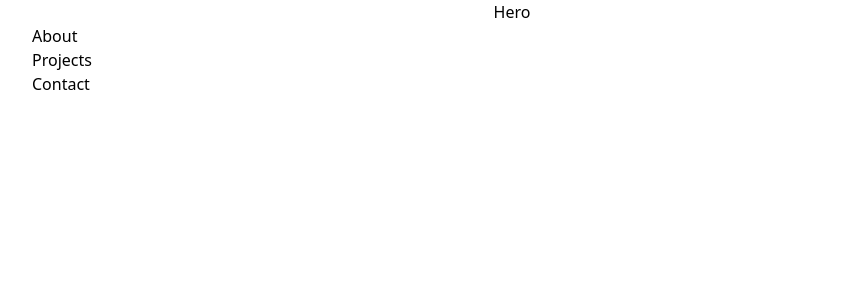
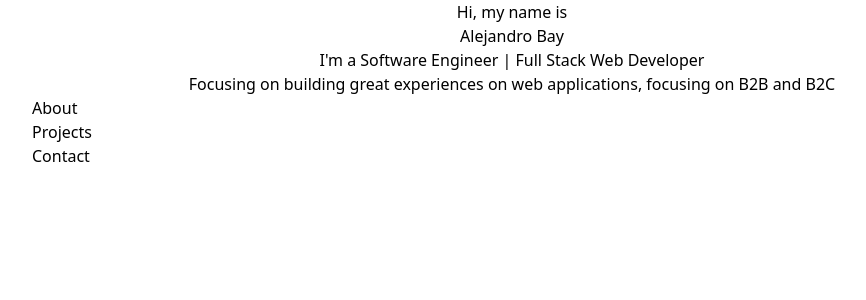
Before and after one commit to ABay23/newbay, a React (Vite) app: page / in a window 1280 px wide. Shown: the top 300 px of the page, without its empty margins (128-994 px from the left). Built offline with nearby package versions, Linux system fonts and the light colour scheme.

Commit message:
Defining outline

```diff
--- a/src/components/sections/Hero.jsx
+++ b/src/components/sections/Hero.jsx
@@ -1,7 +1,13 @@
 const Hero = () => {
   return (
     <div className=' flex items-center justify-center flex-col text-center'>
-      Hero
+      <h1>Hi, my name is</h1>
+      <h2>Alejandro Bay</h2>
+      <h3>{`I'm a Software Engineer | Full Stack Web Developer`}</h3>
+      <p>
+        Focusing on building great experiences on web applications, focusing on
+        B2B and B2C
+      </p>
     </div>
   )
 }
```
